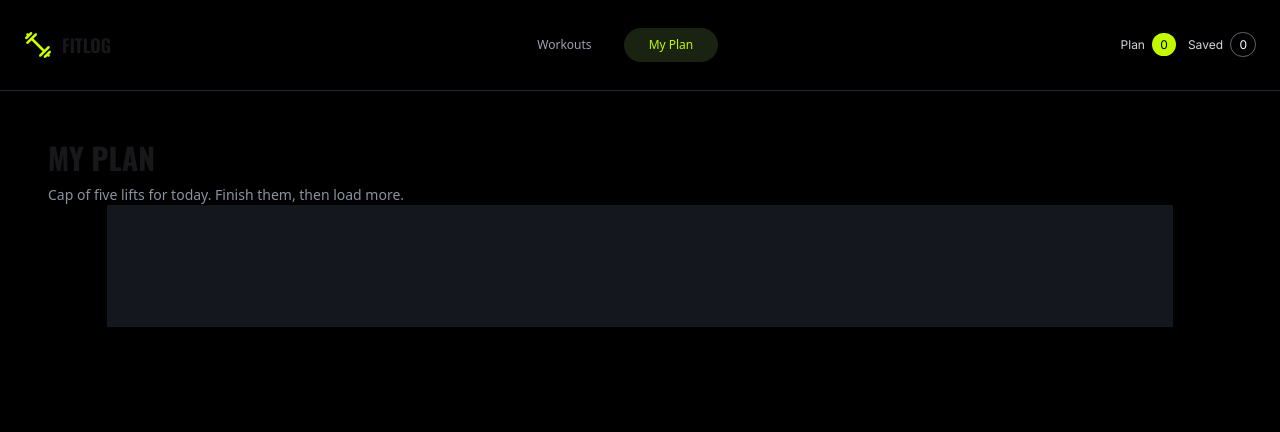
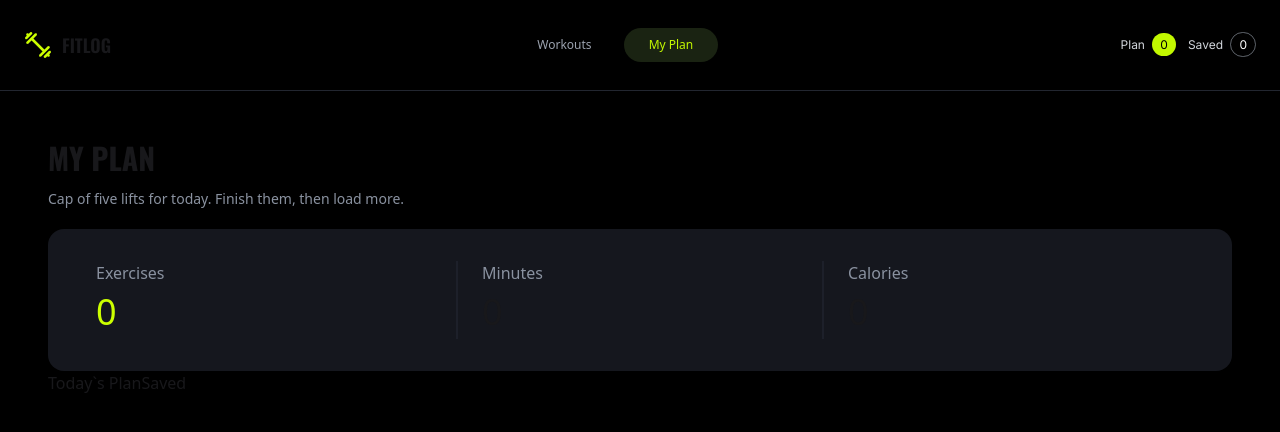
Before and after one commit to walid573/fit-log, a Next.js app: page /my-plan in a window 1280 px wide. Shown: the top 432 px of the page. Built offline with nearby package versions, Linux system fonts and the light colour scheme.

Commit message:
my-plan more section are made

```diff
--- a/src/app/my-plan/page.tsx
+++ b/src/app/my-plan/page.tsx
@@ -1,24 +1,35 @@
+import Link from 'next/link';
 import React from 'react';
 
 const MyPlanPage = () => {
     return (
         <main className='px-12 mt-10'>
             <h2 className='font-oswald text-[30px] font-bold py-1'>MY PLAN</h2>
-            <p className='text-[#8A92A0] text-[14px]'>Cap of five lifts for today. Finish them, then load more.</p>
-            <div className='bg-[#232732]/60 grid grid-cols-3  justify-between mx-auto w-[90%] h-30.5 px-10 py-3'>
-                <div className='px-2'>
-                    <h2>Exercises</h2>
-                    <p>0</p>
+            <p className='text-[#8A92A0] text-[14px] py-1'>Cap of five lifts for today. Finish them, then load more.</p>
+            <div className='bg-[#232732]/60 grid grid-cols-3  justify-between items-center mx-auto w-full h-35.5 px-10 py-8 mt-4 rounded-2xl '>
+                <div className='px-2 '>
+                    <h2 className='text-[#8A92A0]'>Exercises</h2>
+                    <p className='text-[36px] text-[#CCFF00]'>0</p>
+                </div>
+                <div className='pl-6 border-x-2  border-[#232732]/60'>
+                    <h2 className='text-[#8A92A0]'>Minutes</h2>
+                    <p className='text-[36px]'>0</p>
+                </div>
+                <div className='px-4 ml-2'>
+                    <h2 className='text-[#8A92A0]'>Calories</h2>
+                    <p className='text-[36px]'>0</p>
+                </div>
+            </div>
+            <div>
+                <div>
+                    <Link href='/'>Today`s Plan</Link>
+                    <Link href='/'>Saved</Link>
                 </div>
                 <div>
-                    <h2>Minutes</h2>
-                    <p>0</p>
-                </div>
-                <div>
-                    <h2>Calories</h2>
-                    <p>0</p>
+
                 </div>
             </div>
+
         </main>
     );
 };
```
